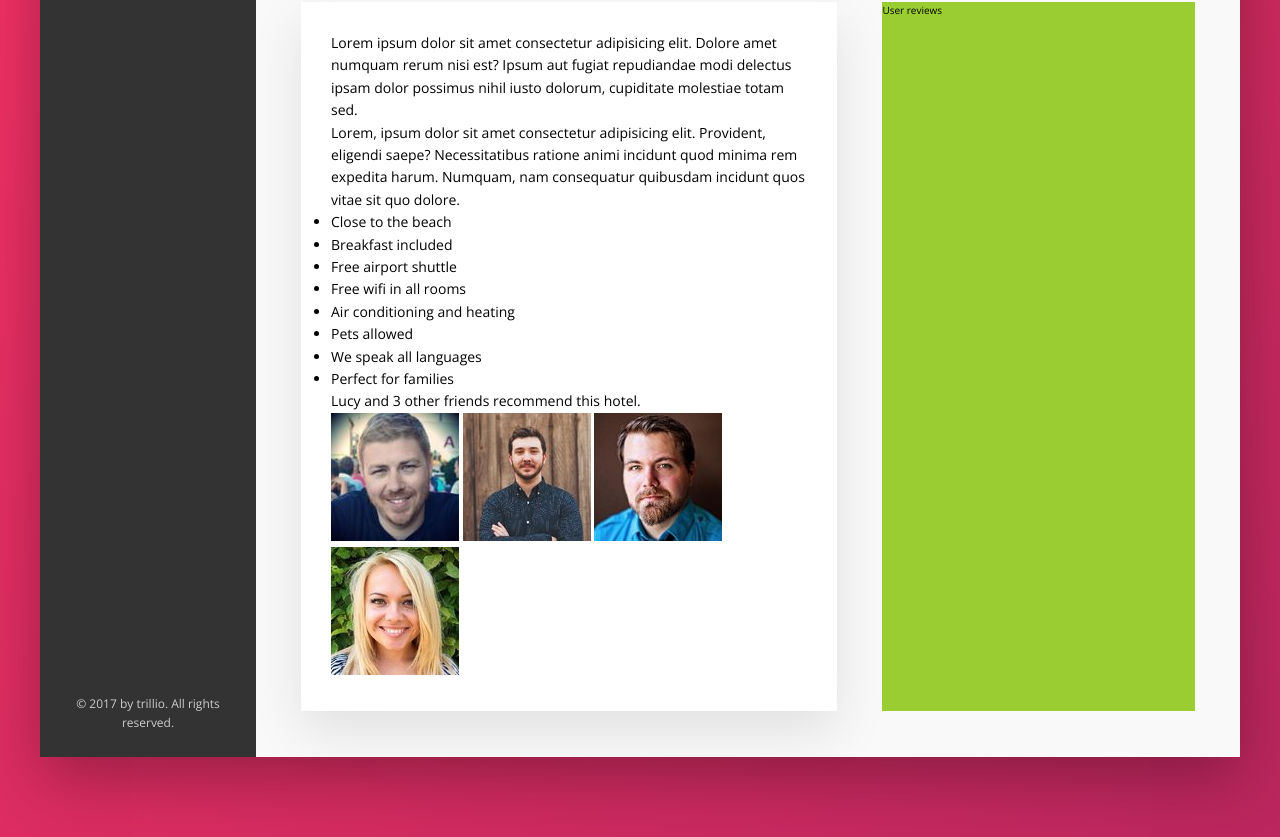
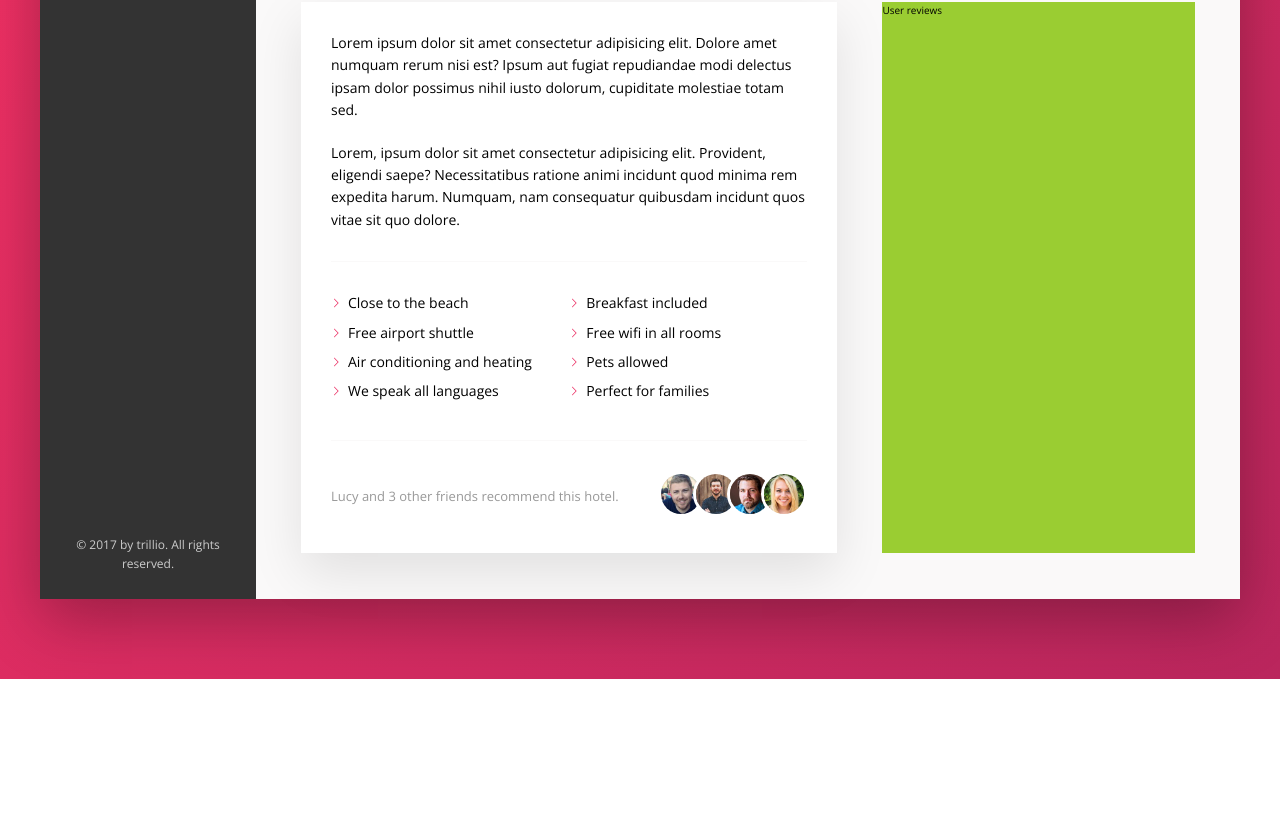
Before and after one commit to jamorin/trillo, a plain HTML site: page index.html in a window 1280 px wide. Shown: the part 645-1482 px from the top of the page. After the commit the page ends 1324 px from the top, so only its background shows below. Drawn offline with nearby package versions, Linux system fonts and the light colour scheme; files that its build step writes are made by us from their sources.

Commit message:
7.83 Building the Description Section part 2

```diff
--- a/sass/_components.scss
+++ b/sass/_components.scss
@@ -278,3 +278,69 @@
     box-shadow: none;
   }
 }
+
+// PARAGRAPH
+.paragraph:not(:last-of-type) {
+  margin-bottom: 2rem;
+}
+//LIST
+.list {
+  list-style: none;
+  margin: 3rem 0;
+  padding: 3rem 0;
+  border-top: var(--line);
+  border-bottom: var(--line);
+  display: flex;
+  flex-wrap: wrap;
+
+  &__item {
+    flex: 0 0 50%;
+    margin-bottom: 0.7rem;
+  }
+
+  &__item::before {
+    content: "";
+    display: inline-block;
+    height: 1rem;
+    width: 1rem;
+    margin-right: 0.7rem;
+
+    // Older browsers
+    // background-image: url(../img/chevron-thin-right.svg);
+    // background-size: cover;
+
+    // New browsers - masks
+    background-color: var(--color-primary);
+    -webkit-mask-image: url(../img/chevron-thin-right.svg);
+    -webkit-mask-size: cover;
+
+    mask-image: url(../img/chevron-thin-right.svg);
+    mask-size: cover;
+  }
+}
+//RECOMMENDC
+.recommend {
+  font-size: 1.3rem;
+  color: var(--color-grey-dark-3);
+  display: flex;
+  align-items: center;
+
+  &__count {
+    margin-right: auto;
+  }
+
+  &__friends {
+  }
+
+  &__photo {
+    box-sizing: content-box;
+    height: 4rem;
+    width: 4rem;
+    border-radius: 50%;
+    border: 3px solid #fff;
+
+    &:not(:last-child) {
+      margin-right: -1.5rem;
+    }
+  }
+}
```
